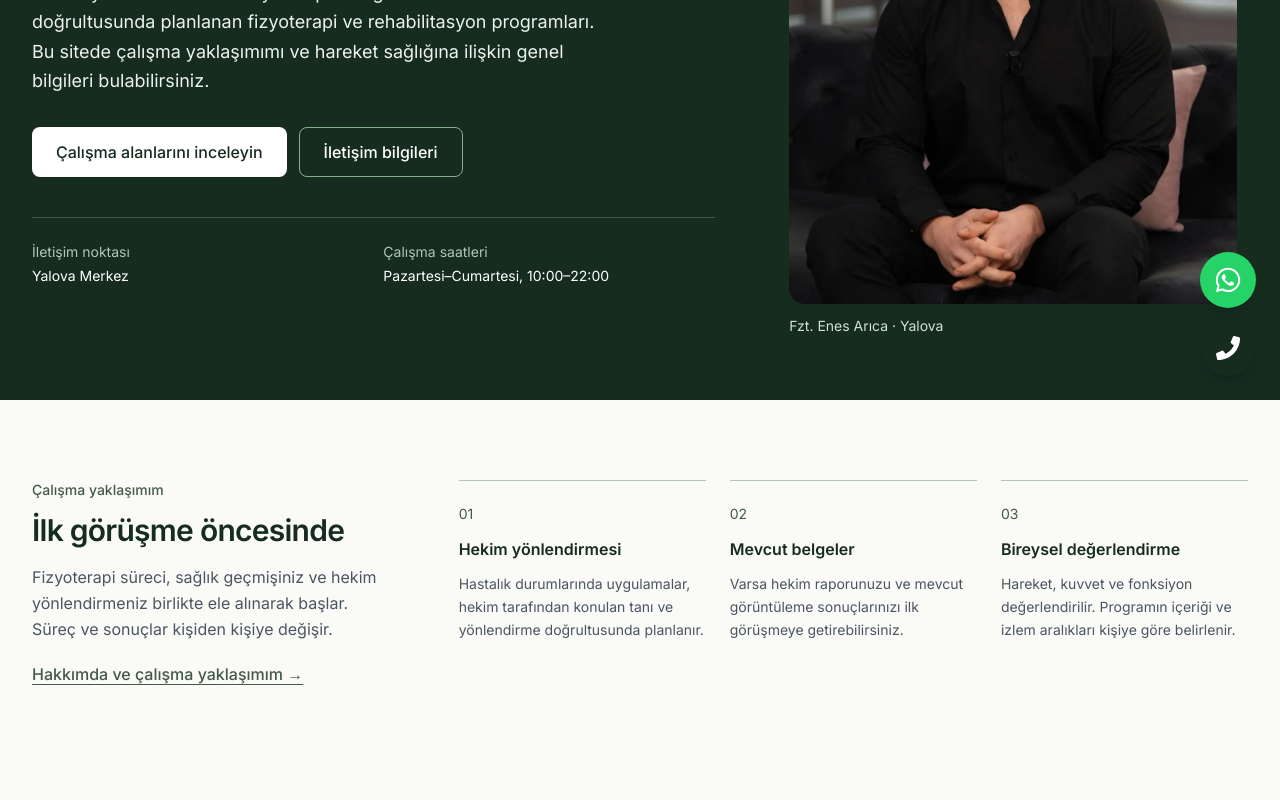
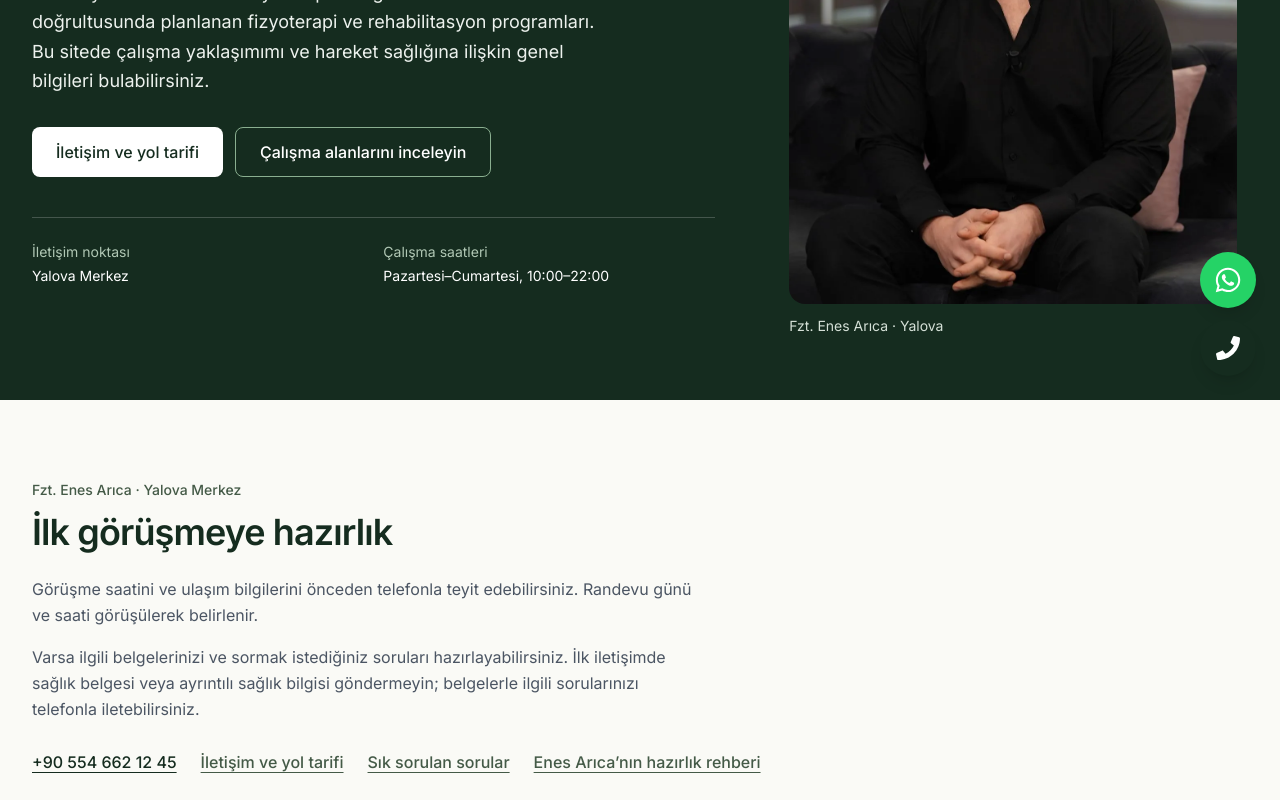
Before and after one commit to umutsesen/enesarica, a Next.js app: page / in a window 1280 px wide. Shown: the part 400-1200 px from the top of the page. Built offline with nearby package versions, Linux system fonts and the light colour scheme.

Commit message:
Make visit information easier to find

```diff
--- a/scripts/check-public-content.mjs
+++ b/scripts/check-public-content.mjs
@@ -8,9 +8,10 @@ const rendered = process.argv.includes('--rendered');
 const textTypes = new Set(['.js', '.jsx', '.ts', '.tsx', '.mdx', '.md', '.json', '.txt', '.xml', '.svg', '.webmanifest', '.css', '.html']);
 const mediaTypes = new Set(['.png', '.jpg', '.jpeg', '.webp', '.avif', '.gif', '.ico', '.svg', '.mp4', '.webm', '.pdf']);
 const rules = [
-  ['restricted terminology', /tedavi|uzman|baş\s*fizyoterapist/iu],
+  ['restricted terminology', /tedavi|uzman|baş\s*fizyoterapist|(?<!\p{L})uzm\s*\.?\s*(?:fzt|f[iı]zyoterap[iı]st)(?!\p{L})/iu],
   ['superiority or absolute safety', /(?<!\p{L})(?:en (?:iyi|etkili|başarili)|risksiz|yan etkisiz|zararsiz|tamamen ağrisiz|enfeksiyon riski yoktur)(?!\p{L})/iu],
   ['unreviewed social profile', /(?:instagram\.com|youtube\.com|youtu\.be)/iu],
+  ['Web3Forms submission endpoint', /api\.web3forms\.com\/submit/iu],
   ['patient review markup', /["'](?:aggregaterating|reviewbody)["']\s*:/u],
 ];
 const failures = [];
--- a/scripts/check-seo.mjs
+++ b/scripts/check-seo.mjs
@@ -62,6 +62,9 @@ for (const path of pages) {
   const label = relative(output, path);
   const route = label === 'index.html' ? '/' : `/${label.slice(0, -5)}`;
   const html = readFileSync(path, 'utf8');
+  if (['index.html', 'iletisim.html'].includes(label) && /<form\b/i.test(html)) {
+    issues.push(`${label}: website contact form is suspended`);
+  }
   const expected = new URL(route, siteUrl).href.replace(/\/$/u, '');
   const links = new Set();
   for (const match of html.matchAll(/<a\b[^>]*>/gu)) {
--- a/src/app/components/Hero.js
+++ b/src/app/components/Hero.js
@@ -17,11 +17,11 @@ export default function Hero() {
               Bu sitede çalışma yaklaşımımı ve hareket sağlığına ilişkin genel bilgileri bulabilirsiniz.
             </p>
             <div className="mt-8 flex flex-wrap gap-3">
-              <Link href="/calisma-alanlari" className="inline-flex items-center justify-center px-6 py-3 rounded-lg bg-white text-forest-900 font-medium hover:bg-sage-100 transition-colors">
+              <Link href="/iletisim" className="inline-flex items-center justify-center px-6 py-3 rounded-lg bg-white text-forest-900 font-medium hover:bg-sage-100 transition-colors">
+                İletişim ve yol tarifi
+              </Link>
+              <Link href="/calisma-alanlari" className="inline-flex items-center justify-center px-6 py-3 rounded-lg border border-sage-400 text-white font-medium hover:bg-white/10 transition-colors">
                 Çalışma alanlarını inceleyin
-              </Link>
-              <Link href="/iletisim" className="inline-flex items-center justify-center px-6 py-3 rounded-lg border border-sage-400 text-white font-medium hover:bg-white/10 transition-colors">
-                İletişim bilgileri
               </Link>
             </div>
             <dl className="mt-10 pt-6 border-t border-white/20 grid sm:grid-cols-2 gap-5 text-sm">
--- /dev/null
+++ b/src/app/components/VisitInfo.js
@@ -0,0 +1,23 @@
+import Link from 'next/link';
+import branches from '@/data/branches';
+
+export default function VisitInfo({ showDirectionsLink = true }) {
+  return (
+    <section id="ziyaret-bilgileri" className="scroll-mt-24 py-14 md:py-20 bg-sand-50" aria-labelledby="ziyaret-baslik">
+      <div className="max-w-7xl mx-auto px-6 lg:px-8">
+        <p className="text-sm font-medium text-sage-700 mb-3">Fzt. Enes Arıca · Yalova Merkez</p>
+        <h2 id="ziyaret-baslik" className="text-3xl md:text-4xl font-semibold tracking-tight text-forest-900">İlk görüşmeye hazırlık</h2>
+        <div className="mt-6 max-w-2xl space-y-4 text-gray-600 leading-relaxed">
+          <p>Görüşme saatini ve ulaşım bilgilerini önceden telefonla teyit edebilirsiniz. Randevu günü ve saati görüşülerek belirlenir.</p>
+          <p>Varsa ilgili belgelerinizi ve sormak istediğiniz soruları hazırlayabilirsiniz. İlk iletişimde sağlık belgesi veya ayrıntılı sağlık bilgisi göndermeyin; belgelerle ilgili sorularınızı telefonla iletebilirsiniz.</p>
+        </div>
+        <div className="mt-7 flex flex-wrap gap-x-6 gap-y-4 font-medium">
+          <a href={'tel:' + branches[0].phone} className="text-forest-900 underline underline-offset-4">+90 554 662 12 45</a>
+          {showDirectionsLink && <Link href="/iletisim" className="text-sage-700 underline underline-offset-4">İletişim ve yol tarifi</Link>}
+          <Link href="/sss" className="text-sage-700 underline underline-offset-4">Sık sorulan sorular</Link>
+          <Link href="/blog/yalova-fizyoterapi-rehberi" className="text-sage-700 underline underline-offset-4">Enes Arıca’nın hazırlık rehberi</Link>
+        </div>
+      </div>
+    </section>
+  );
+}
--- a/src/app/iletisim/page.js
+++ b/src/app/iletisim/page.js
@@ -1,5 +1,6 @@
 import branches from '@/data/branches';
 import { OPENING_HOURS } from '@/lib/site';
+import VisitInfo from '@/app/components/VisitInfo';
 
 export default function IletisimPage() {
   const location = branches[0];
@@ -24,10 +25,10 @@ export default function IletisimPage() {
               <p><a href="mailto:fizyones77@gmail.com" className="underline underline-offset-4">fizyones77@gmail.com</a></p>
             </address>
             <a href={directionsUrl} target="_blank" rel="noopener noreferrer" className="mt-7 inline-block text-sage-700 font-medium underline underline-offset-4">Google Haritalar’da yol tarifi →</a>
-            <p className="mt-8 text-sm leading-relaxed text-gray-600">İlk görüşmeye varsa hekim raporunuzu, yönlendirme belgenizi ve mevcut görüntüleme sonuçlarınızı getirebilirsiniz.</p>
           </div>
         </div>
       </section>
+      <VisitInfo showDirectionsLink={false} />
     </div>
   );
 }
--- a/src/app/page.js
+++ b/src/app/page.js
@@ -1,4 +1,5 @@
 import Hero from './components/Hero'
+import VisitInfo from './components/VisitInfo'
 import Specializations from './components/Specializations'
 import AboutPreview from './components/AboutPreview'
 import LatestArticles from './components/LatestArticles'
@@ -9,6 +10,7 @@ export default function HomePage() {
   return (
     <>
       <Hero />
+      <VisitInfo />
       <AboutPreview />
       <Specializations />
       <TreatmentProcess />
```
